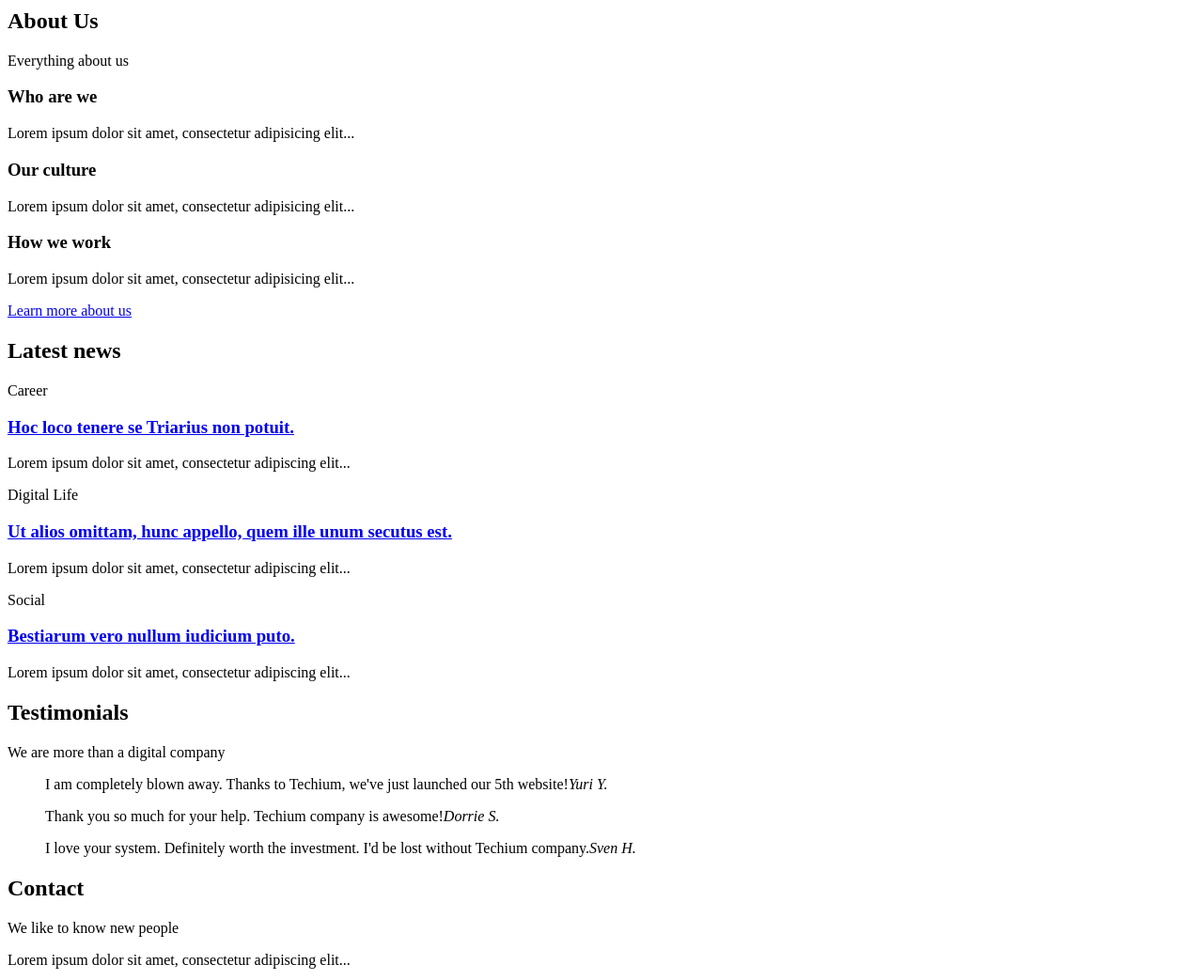
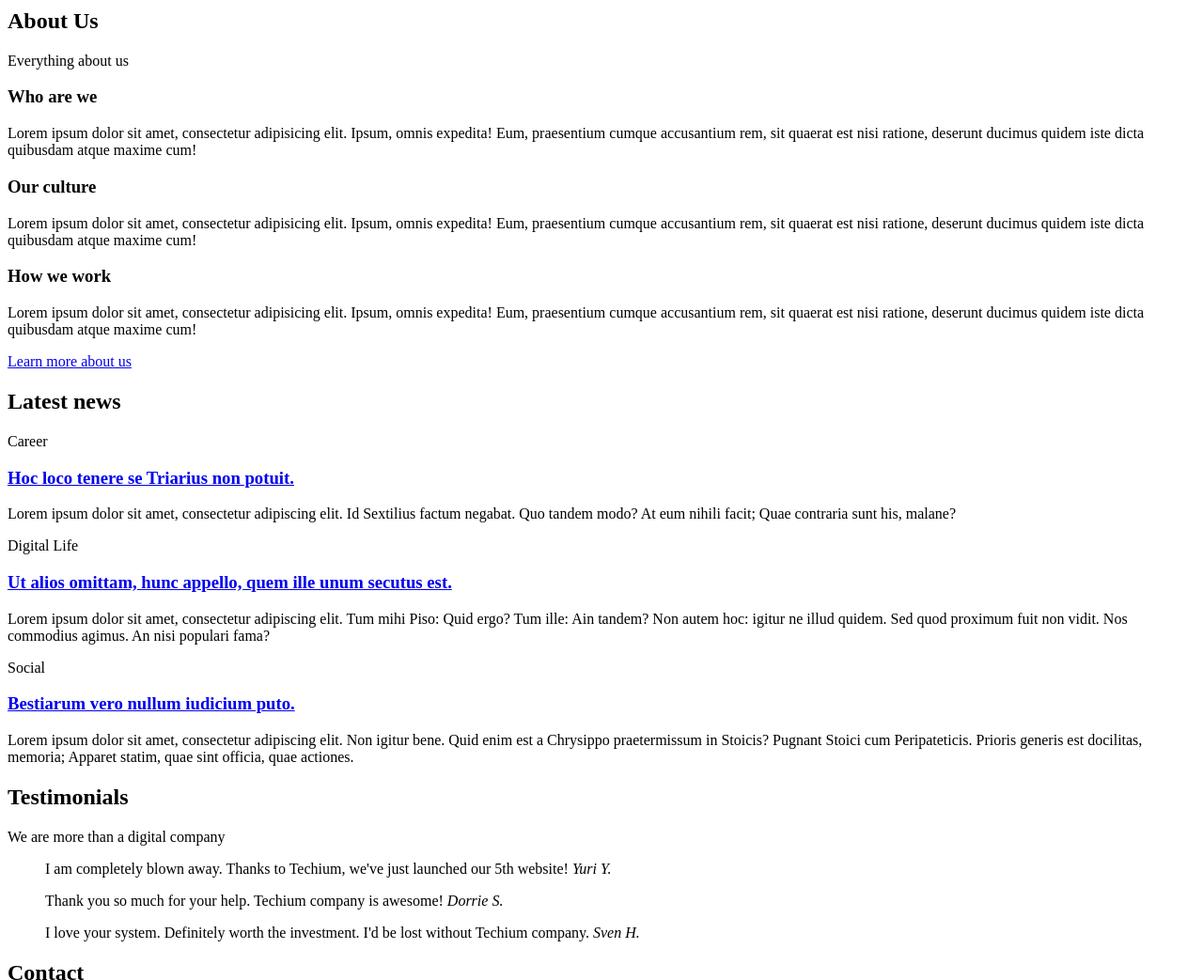
Before and after one commit to Ahmadmosadq1/holbertonschool-web_front_end, a plain HTML site: page html_advanced/29-index.html in a window 1280 px wide. Shown: the part 860-1903 px from the top of the page at 94% size. Drawn offline with Linux system fonts and the light colour scheme.

Commit message:
29. Client quotes

```diff
--- a/html_advanced/29-index.html
+++ b/html_advanced/29-index.html
@@ -86,11 +86,11 @@
           </header>
           <div>
             <h3>Who are we</h3>
-            <p>Lorem ipsum dolor sit amet, consectetur adipisicing elit...</p>
+            <p>Lorem ipsum dolor sit amet, consectetur adipisicing elit. Ipsum, omnis expedita! Eum, praesentium cumque accusantium rem, sit quaerat est nisi ratione, deserunt ducimus quidem iste dicta quibusdam atque maxime cum!</p>
             <h3>Our culture</h3>
-            <p>Lorem ipsum dolor sit amet, consectetur adipisicing elit...</p>
+            <p>Lorem ipsum dolor sit amet, consectetur adipisicing elit. Ipsum, omnis expedita! Eum, praesentium cumque accusantium rem, sit quaerat est nisi ratione, deserunt ducimus quidem iste dicta quibusdam atque maxime cum!</p>
             <h3>How we work</h3>
-            <p>Lorem ipsum dolor sit amet, consectetur adipisicing elit...</p>
+            <p>Lorem ipsum dolor sit amet, consectetur adipisicing elit. Ipsum, omnis expedita! Eum, praesentium cumque accusantium rem, sit quaerat est nisi ratione, deserunt ducimus quidem iste dicta quibusdam atque maxime cum!</p>
           </div>
           <a href="about.html">Learn more about us</a>
         </div>
@@ -106,17 +106,17 @@
             <article>
               <p>Career</p>
               <h3><a href="#">Hoc loco tenere se Triarius non potuit.</a></h3>
-              <p>Lorem ipsum dolor sit amet, consectetur adipiscing elit...</p>
+              <p>Lorem ipsum dolor sit amet, consectetur adipiscing elit. Id Sextilius factum negabat. Quo tandem modo? At eum nihili facit; Quae contraria sunt his, malane?</p>
             </article>
             <article>
               <p>Digital Life</p>
               <h3><a href="#">Ut alios omittam, hunc appello, quem ille unum secutus est.</a></h3>
-              <p>Lorem ipsum dolor sit amet, consectetur adipiscing elit...</p>
+              <p>Lorem ipsum dolor sit amet, consectetur adipiscing elit. Tum mihi Piso: Quid ergo? Tum ille: Ain tandem? Non autem hoc: igitur ne illud quidem. Sed quod proximum fuit non vidit. Nos commodius agimus. An nisi populari fama?</p>
             </article>
             <article>
               <p>Social</p>
               <h3><a href="#">Bestiarum vero nullum iudicium puto.</a></h3>
-              <p>Lorem ipsum dolor sit amet, consectetur adipiscing elit...</p>
+              <p>Lorem ipsum dolor sit amet, consectetur adipiscing elit. Non igitur bene. Quid enim est a Chrysippo praetermissum in Stoicis? Pugnant Stoici cum Peripateticis. Prioris generis est docilitas, memoria; Apparet statim, quae sint officia, quae actiones.</p>
             </article>
           </div>
         </div>
@@ -131,13 +131,22 @@
           </header>
           <div>
             <article>
-              <blockquote>I am completely blown away. Thanks to Techium, we've just launched our 5th website!<cite>Yuri Y.</cite></blockquote>
+              <blockquote>
+                I am completely blown away. Thanks to Techium, we've just launched our 5th website!
+                <cite>Yuri Y.</cite>
+              </blockquote>
             </article>
             <article>
-              <blockquote>Thank you so much for your help. Techium company is awesome!<cite>Dorrie S.</cite></blockquote>
+              <blockquote>
+                Thank you so much for your help. Techium company is awesome!
+                <cite>Dorrie S.</cite>
+              </blockquote>
             </article>
             <article>
-              <blockquote>I love your system. Definitely worth the investment. I'd be lost without Techium company.<cite>Sven H.</cite></blockquote>
+              <blockquote>
+                I love your system. Definitely worth the investment. I'd be lost without Techium company.
+                <cite>Sven H.</cite>
+              </blockquote>
             </article>
           </div>
         </div>
@@ -151,7 +160,7 @@
             <p>We like to know new people</p>
           </header>
           <div>
-            <p>Lorem ipsum dolor sit amet, consectetur adipiscing elit...</p>
+            <p>Lorem ipsum dolor sit amet, consectetur adipiscing elit. Id Sextilius factum negabat. Quo tandem modo? At eum nihili facit; Quae contraria sunt his, malane?</p>
           </div>
           <a href="contact.html">Get in touch</a>
         </div>
```
